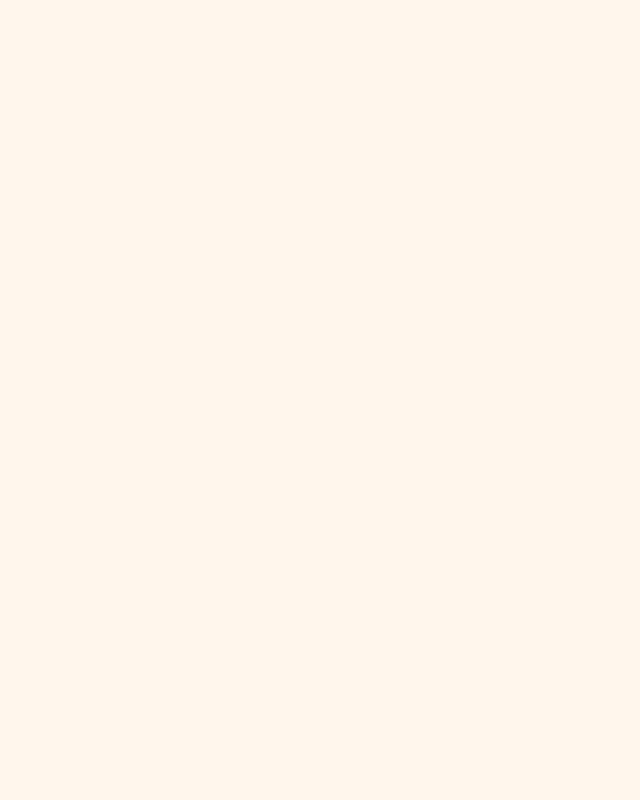
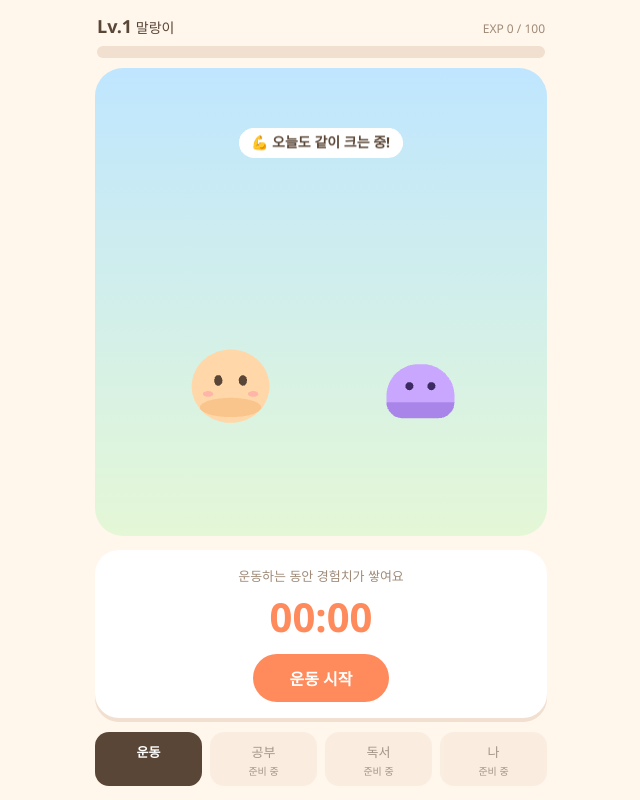
Before and after one commit to qkrrjs0811/game_creator, a website built with Vite: page index.html in a window 1280 px wide. Shown: the whole page, without its empty margins (319-959 px from the left). Built offline with nearby package versions, Linux system fonts and the light colour scheme; animation ran at ten frames a second.

Commit message:
feat: 홈 화면(타이머·레벨·마스코트)과 check 스크립트
자정을 걸친 세션이 날짜별 내림으로 1분을 잃던 문제도 함께 고침.

Co-Authored-By: Claude Opus 5.5 <noreply@anthropic.com>

```diff
--- a/package.json
+++ b/package.json
@@ -7,12 +7,14 @@
     "dev": "vite",
     "build": "tsc --noEmit && vite build",
     "preview": "vite preview",
-    "test": "vitest run"
+    "test": "vitest run",
+    "check": "npm run build && vitest run && playwright test"
   },
   "dependencies": {
     "phaser": "^3.90.0"
   },
   "devDependencies": {
+    "@playwright/test": "^1.64.1",
     "@types/node": "^26.6.5",
     "typescript": "^7.0.2",
     "vite": "^8.3.5",
--- a/src/core/progression.ts
+++ b/src/core/progression.ts
@@ -35,10 +35,11 @@ export function creditedMinutes(records: ActivityRecord[], activity: ActivityId)
       t = cut
     }
   }
-  const cap = ACTIVITIES[activity].dailyCapMinutes
-  let total = 0
-  for (const ms of msByDay.values()) total += Math.min(Math.floor(ms / MINUTE), cap)
-  return total
+  // 상한은 날짜별로, 내림은 합계에 한 번만 한다(자정을 걸친 세션이 분을 잃지 않게)
+  const capMs = ACTIVITIES[activity].dailyCapMinutes * MINUTE
+  let totalMs = 0
+  for (const ms of msByDay.values()) totalMs += Math.min(ms, capMs)
+  return Math.floor(totalMs / MINUTE)
 }
 
 export function computeProgress(records: ActivityRecord[]): Progress {
--- /dev/null
+++ b/src/game/HomeScene.ts
@@ -0,0 +1,58 @@
+import Phaser from 'phaser'
+
+const MASCOT = 0xffd7a8
+const MASCOT_SHADE = 0xf7b97a
+const MONSTER = 0xc9a7ff
+const MONSTER_SHADE = 0xa985ea
+const INK = 0x5a4636
+
+/** 홈 장면: 둥근 마스코트와 몬스터가 마주 보고, 마스코트가 숨 쉬듯 움직인다 */
+export class HomeScene extends Phaser.Scene {
+  private mascot!: Phaser.GameObjects.Container
+  private monster!: Phaser.GameObjects.Container
+  private bubble!: Phaser.GameObjects.Container
+
+  constructor() {
+    super('home')
+  }
+
+  create() {
+    this.mascot = this.add.container(0, 0, [
+      this.add.circle(0, 0, 38, MASCOT),
+      this.add.ellipse(0, 22, 60, 20, MASCOT_SHADE).setAlpha(0.6),
+      this.add.ellipse(-12, -6, 8, 11, INK),
+      this.add.ellipse(12, -6, 8, 11, INK),
+      this.add.ellipse(-22, 8, 10, 6, 0xffa8a8).setAlpha(0.7),
+      this.add.ellipse(22, 8, 10, 6, 0xffa8a8).setAlpha(0.7),
+    ])
+
+    const body = this.add.graphics()
+    body.fillStyle(MONSTER).fillRoundedRect(-34, -28, 68, 54, { tl: 32, tr: 32, bl: 16, br: 16 })
+    body.fillStyle(MONSTER_SHADE).fillRoundedRect(-34, 16, 68, 10, { tl: 0, tr: 0, bl: 16, br: 16 })
+    this.monster = this.add.container(0, 0, [
+      body,
+      this.add.circle(-11, -6, 4, 0x3d2a63),
+      this.add.circle(11, -6, 4, 0x3d2a63),
+    ])
+
+    const text = this.add
+      .text(0, 0, '💪 오늘도 같이 크는 중!', { fontFamily: 'Segoe UI, Malgun Gothic, sans-serif', fontSize: '14px', color: '#5a4636', fontStyle: 'bold' })
+      .setOrigin(0.5)
+    const bg = this.add.graphics()
+    bg.fillStyle(0xffffff).fillRoundedRect(-text.width / 2 - 12, -15, text.width + 24, 30, 15)
+    this.bubble = this.add.container(0, 0, [bg, text])
+
+    this.layout(this.scale.width, this.scale.height)
+    this.scale.on('resize', (size: Phaser.Structs.Size) => this.layout(size.width, size.height))
+
+    this.tweens.add({ targets: this.mascot, scaleY: 0.94, scaleX: 1.04, duration: 900, yoyo: true, repeat: -1, ease: 'Sine.easeInOut' })
+    this.tweens.add({ targets: this.monster, y: '-=6', duration: 1200, yoyo: true, repeat: -1, ease: 'Sine.easeInOut' })
+  }
+
+  private layout(w: number, h: number) {
+    const ground = h * 0.68
+    this.mascot.setPosition(w * 0.3, ground)
+    this.monster.setPosition(w * 0.72, ground + 6)
+    this.bubble.setPosition(w / 2, Math.max(28, h * 0.16))
+  }
+}
--- a/src/main.ts
+++ b/src/main.ts
@@ -1 +1,62 @@
+import Phaser from 'phaser'
 import './style.css'
+import { HomeScene } from './game/HomeScene'
+import { computeProgress } from './core/progression'
+import { liveRecords, startSession, stopSession } from './core/session'
+import { loadSave, writeSave, type KV } from './core/storage'
+import type { SaveData } from './core/types'
+import { createHud } from './ui/hud'
+
+declare global {
+  interface Window {
+    __debug: { getSave(): SaveData }
+  }
+}
+
+/** 브라우저 저장소를 못 쓰는 환경(사생활 보호 모드 등)에서는 메모리에만 둔다 */
+function openStorage(): KV {
+  try {
+    const s = window.localStorage
+    s.getItem('probe')
+    return s
+  } catch {
+    const m = new Map<string, string>()
+    return { getItem: (k) => m.get(k) ?? null, setItem: (k, v) => void m.set(k, v) }
+  }
+}
+
+const kv = openStorage()
+let save = loadSave(kv, Date.now())
+
+const hud = createHud(document.querySelector<HTMLElement>('#app')!, () => {
+  const now = Date.now()
+  save = save.active ? stopSession(save, now) : startSession(save, 'exercise', now)
+  writeSave(kv, save)
+  render()
+})
+
+function render() {
+  const now = Date.now()
+  const p = computeProgress(liveRecords(save, now))
+  hud.render({
+    level: p.level,
+    expIntoLevel: p.expIntoLevel,
+    expForNextLevel: p.expForNextLevel,
+    running: save.active !== null,
+    elapsedMs: save.active ? now - save.active.startedAt : 0,
+  })
+}
+
+render()
+setInterval(render, 1000)
+document.addEventListener('visibilitychange', render)
+window.__debug = { getSave: () => save }
+
+new Phaser.Game({
+  type: Phaser.AUTO,
+  parent: hud.sceneHost,
+  transparent: true,
+  banner: false,
+  scale: { mode: Phaser.Scale.RESIZE },
+  scene: HomeScene,
+})
--- a/src/style.css
+++ b/src/style.css
@@ -1,12 +1,80 @@
 :root {
   --bg: #fff6ec;
   --ink: #5a4636;
+  --ink-soft: #a08b78;
   --accent: #ff8a5b;
   --exp: #ffb36b;
+  --track: #f1dfcf;
+  --chip: #f6e7d8;
 }
+* { box-sizing: border-box; }
+html, body { height: 100%; }
 body {
   margin: 0;
   background: var(--bg);
   color: var(--ink);
   font-family: "Segoe UI", "Malgun Gothic", sans-serif;
+  -webkit-tap-highlight-color: transparent;
 }
+#app {
+  height: 100dvh;
+  max-width: 480px;
+  margin: 0 auto;
+  display: flex;
+  flex-direction: column;
+  padding: env(safe-area-inset-top) 0 env(safe-area-inset-bottom);
+}
+.top { padding: 14px 16px 10px; font-size: 14px; }
+.top-row { display: flex; justify-content: space-between; align-items: baseline; }
+.top-row b { font-size: 18px; }
+.exp-text { font-size: 12px; color: var(--ink-soft); }
+.bar { margin-top: 8px; height: 12px; border-radius: 6px; background: var(--track); overflow: hidden; }
+.bar i { display: block; height: 100%; width: 0; background: var(--exp); border-radius: 6px; transition: width 0.4s; }
+.scene {
+  flex: 1;
+  min-height: 0;
+  margin: 0 14px;
+  border-radius: 28px;
+  background: linear-gradient(#bfe6ff, #e4f7d6);
+  overflow: hidden;
+}
+.timer-card {
+  margin: 14px;
+  padding: 16px;
+  background: #fff;
+  border-radius: 24px;
+  text-align: center;
+  box-shadow: 0 4px 0 var(--track);
+}
+.timer-label { font-size: 13px; color: var(--ink-soft); }
+.timer { font-size: 40px; font-weight: 800; color: var(--accent); font-variant-numeric: tabular-nums; margin: 4px 0 10px; }
+.toggle {
+  border: 0;
+  padding: 12px 36px;
+  border-radius: 999px;
+  background: var(--accent);
+  color: #fff;
+  font: inherit;
+  font-size: 16px;
+  font-weight: 700;
+  cursor: pointer;
+}
+.toggle.running { background: var(--ink); }
+.tabs { display: flex; gap: 8px; padding: 0 14px 14px; }
+.tab {
+  flex: 1;
+  border: 0;
+  padding: 10px 0 8px;
+  border-radius: 14px;
+  background: var(--chip);
+  color: var(--ink);
+  font: inherit;
+  font-size: 13px;
+  display: flex;
+  flex-direction: column;
+  align-items: center;
+  gap: 2px;
+}
+.tab.on { background: var(--ink); color: #fff; font-weight: 700; }
+.tab:disabled { opacity: 0.55; }
+.tab small { font-size: 10px; }
--- /dev/null
+++ b/src/ui/format.ts
@@ -0,0 +1,10 @@
+const pad = (n: number) => String(n).padStart(2, '0')
+
+/** 한 시간 미만은 MM:SS, 이상은 H:MM:SS */
+export function formatElapsed(ms: number): string {
+  const total = Math.max(0, Math.floor(ms / 1000))
+  const h = Math.floor(total / 3600)
+  const m = Math.floor((total % 3600) / 60)
+  const s = total % 60
+  return h > 0 ? `${h}:${pad(m)}:${pad(s)}` : `${pad(m)}:${pad(s)}`
+}
--- /dev/null
+++ b/src/ui/hud.ts
@@ -0,0 +1,64 @@
+import { formatElapsed } from './format'
+
+export interface HudView {
+  level: number
+  expIntoLevel: number
+  expForNextLevel: number
+  running: boolean
+  elapsedMs: number
+}
+
+const TABS = [
+  { label: '운동', ready: true },
+  { label: '공부', ready: false },
+  { label: '독서', ready: false },
+  { label: '나', ready: false },
+]
+
+/** 레벨 바·타이머 카드·탭을 그리고, 가운데 Phaser 장면이 들어갈 자리를 돌려준다 */
+export function createHud(root: HTMLElement, onToggle: () => void) {
+  root.innerHTML = `
+    <header class="top">
+      <div class="top-row">
+        <span><b data-testid="level">Lv.1</b> 말랑이</span>
+        <span class="exp-text" data-testid="exp-text"></span>
+      </div>
+      <div class="bar"><i data-testid="exp-bar"></i></div>
+    </header>
+    <section class="scene" data-testid="scene"></section>
+    <section class="timer-card">
+      <div class="timer-label" data-testid="timer-label"></div>
+      <div class="timer" data-testid="timer">00:00</div>
+      <button class="toggle" data-testid="toggle" type="button">운동 시작</button>
+    </section>
+    <nav class="tabs">
+      ${TABS.map(
+        (t, i) =>
+          `<button type="button" class="tab${i === 0 ? ' on' : ''}" ${t.ready ? '' : 'disabled'}>${t.label}${
+            t.ready ? '' : '<small>준비 중</small>'
+          }</button>`,
+      ).join('')}
+    </nav>`
+
+  const q = (id: string) => root.querySelector<HTMLElement>(`[data-testid=${id}]`)!
+  const level = q('level')
+  const expText = q('exp-text')
+  const expBar = q('exp-bar')
+  const label = q('timer-label')
+  const timer = q('timer')
+  const toggle = q('toggle')
+  toggle.addEventListener('click', onToggle)
+
+  return {
+    sceneHost: q('scene'),
+    render(v: HudView) {
+      level.textContent = `Lv.${v.level}`
+      expText.textContent = `EXP ${v.expIntoLevel} / ${v.expForNextLevel}`
+      expBar.style.width = `${Math.min(100, (v.expIntoLevel / v.expForNextLevel) * 100)}%`
+      label.textContent = v.running ? '운동 중 · 경험치가 쌓이고 있어요' : '운동하는 동안 경험치가 쌓여요'
+      timer.textContent = formatElapsed(v.running ? v.elapsedMs : 0)
+      toggle.textContent = v.running ? '그만하기' : '운동 시작'
+      toggle.classList.toggle('running', v.running)
+    },
+  }
+}
```
Also changed, not shown: e2e/home.spec.ts (added, +34 -0 lines), playwright.config.ts (added, +9 -0 lines), src/core/progression.test.ts (+5 -0 lines), src/ui/format.test.ts (added, +16 -0 lines), 1 other file.
